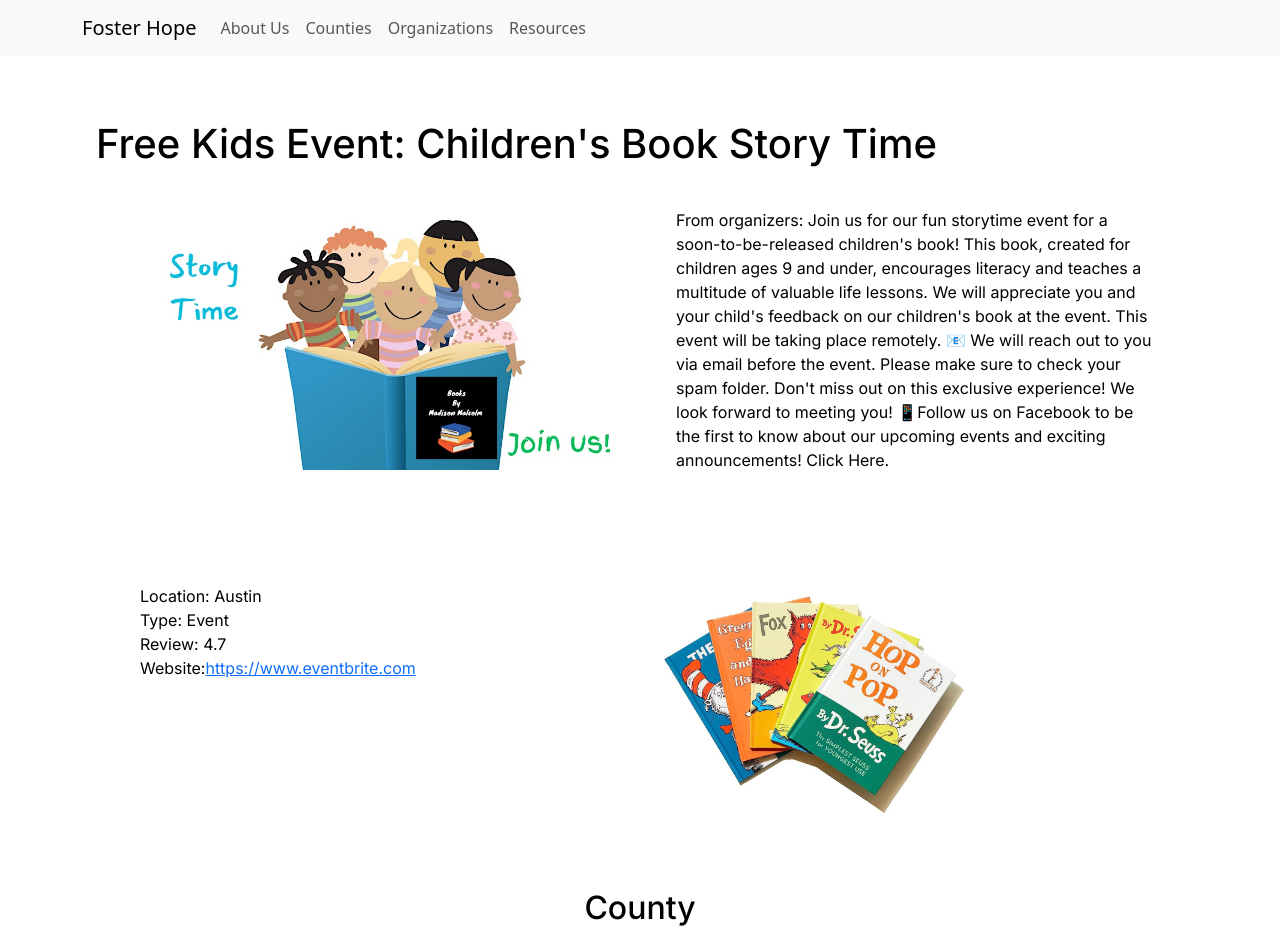
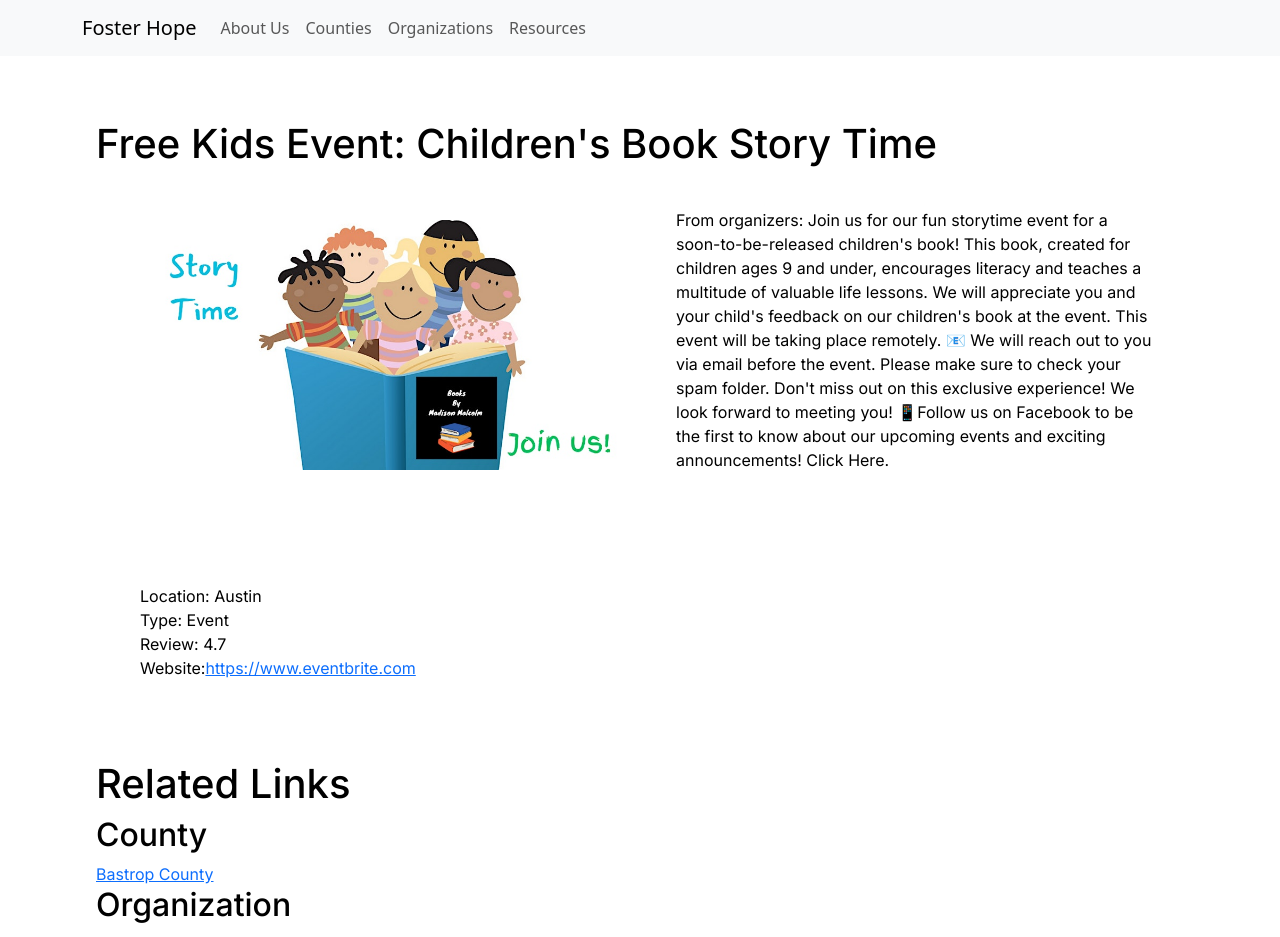
Before and after one commit to MaadhavK/foster-hope-2024, a Next.js app in the folder front-end/: page /resources/instances/storytime in a window 1280 px wide. Shown: the top 937 px of the page. Built offline with nearby package versions, Linux system fonts and the light colour scheme.

Commit message:
two diff media for resource instances

```diff
--- a/front-end/src/app/resources/instances/storytime/page.jsx
+++ b/front-end/src/app/resources/instances/storytime/page.jsx
@@ -1,7 +1,10 @@
 "use client"
 import styles from "../../../page.module.css";
 import { Row, Col, Container } from "react-bootstrap";
+import YouTube from 'react-youtube';
 export default function Resource1(){
+    const videoId = new URLSearchParams(new URL("https://www.youtube.com/watch?v=kul-g_30HuU").search).get("v");
+
     return (
         <main className = {styles.main}>
             <div>
@@ -37,14 +40,15 @@ export default function Resource1(){
                                     </Container>
                 </Col>
                 <Col xs style={{paddingBottom: "2rem"}}>
-                <img src="/images/resources/book.jpg" style={{width: "300px", height: "auto", margin: "12px"}}></img>
+                <YouTube videoId={videoId} />
                 </Col>
                 </Row>
+            <h1>Related Links</h1>
+            <h2>County</h2>
+            <a href='../../../counties/instances/bastrop'>Bastrop County</a>
+            <h2>Organization</h2>
+            <a href='../../../organizations/instances/houston-alumni-youth'>Houston Alumni</a>
             </div>
-                <h2>County</h2>
-                <a href='../../../counties/instances/bastrop'>Bastrop County</a>
-                <h2>Organization</h2>
-                <a href='../../../organizations/instances/houston-alumni-youth'>Houston Alumni</a>
         </main>
     )
 }
```
Also changed, not shown: front-end/src/app/resources/instances/childrenscenter/page.jsx (+6 -1 lines), front-end/src/app/resources/instances/recognize/page.jsx (+7 -1 lines).
